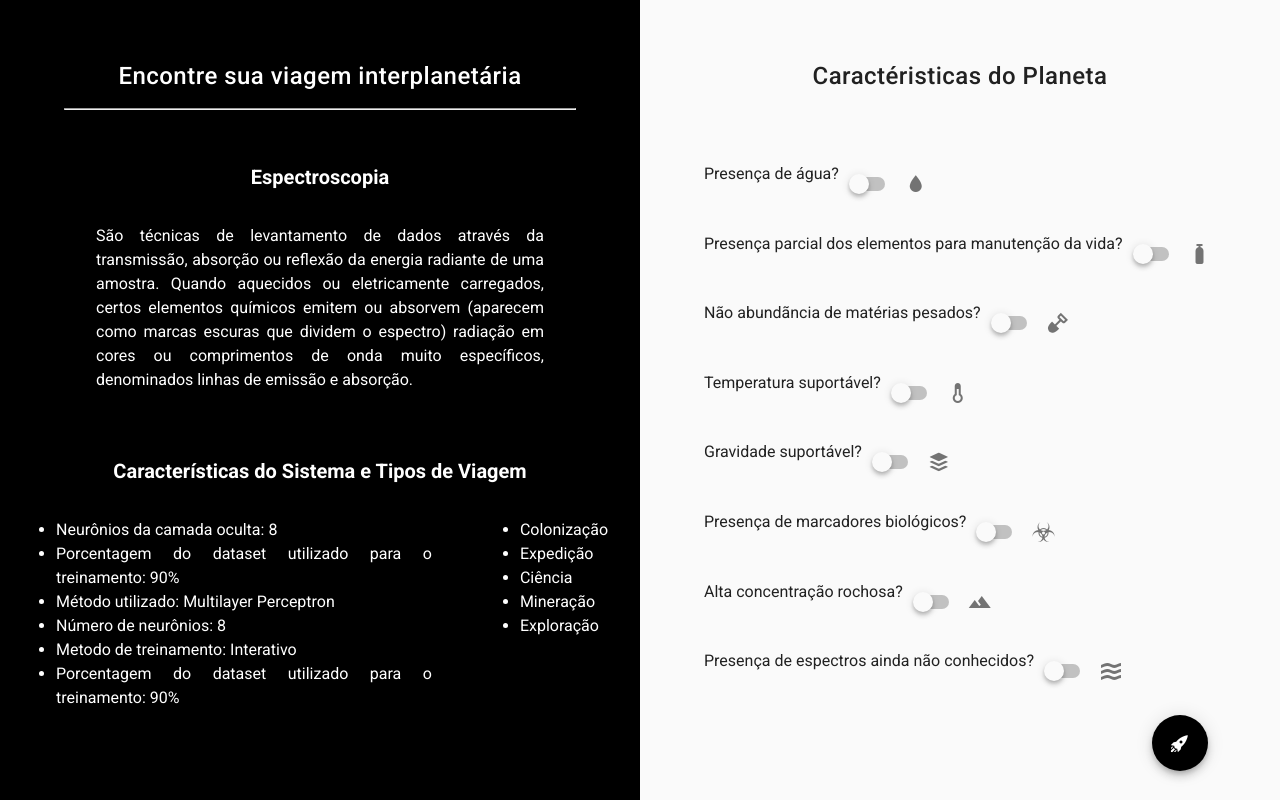
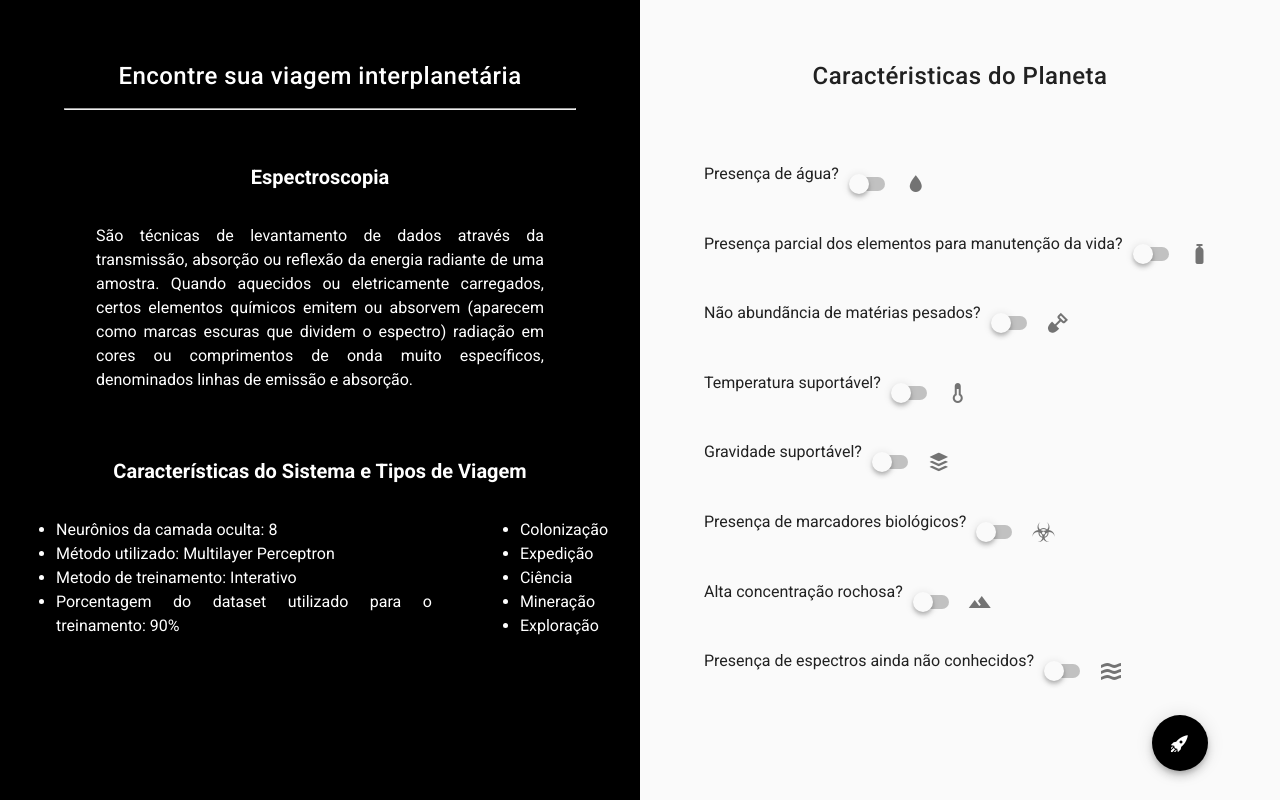
Before and after one commit to arthurvdiniz/find-travel-type-mlp, a Vue app: page / in a window 1280 px wide. Built offline with nearby package versions, Linux system fonts and the light colour scheme.

Commit message:
Versão Final

```diff
--- a/src/components/Content.vue
+++ b/src/components/Content.vue
@@ -19,9 +19,7 @@
           <div class="sub-text">
             <ul>
               <li>Neurônios da camada oculta: 8</li>
-              <li>Porcentagem do dataset utilizado para o treinamento: 90%</li>
               <li>Método utilizado: Multilayer Perceptron</li>
-              <li>Número de neurônios: 8</li>
               <li>Metodo de treinamento: Interativo</li>
               <li>Porcentagem do dataset utilizado para o treinamento: 90%</li>
             </ul>
```
